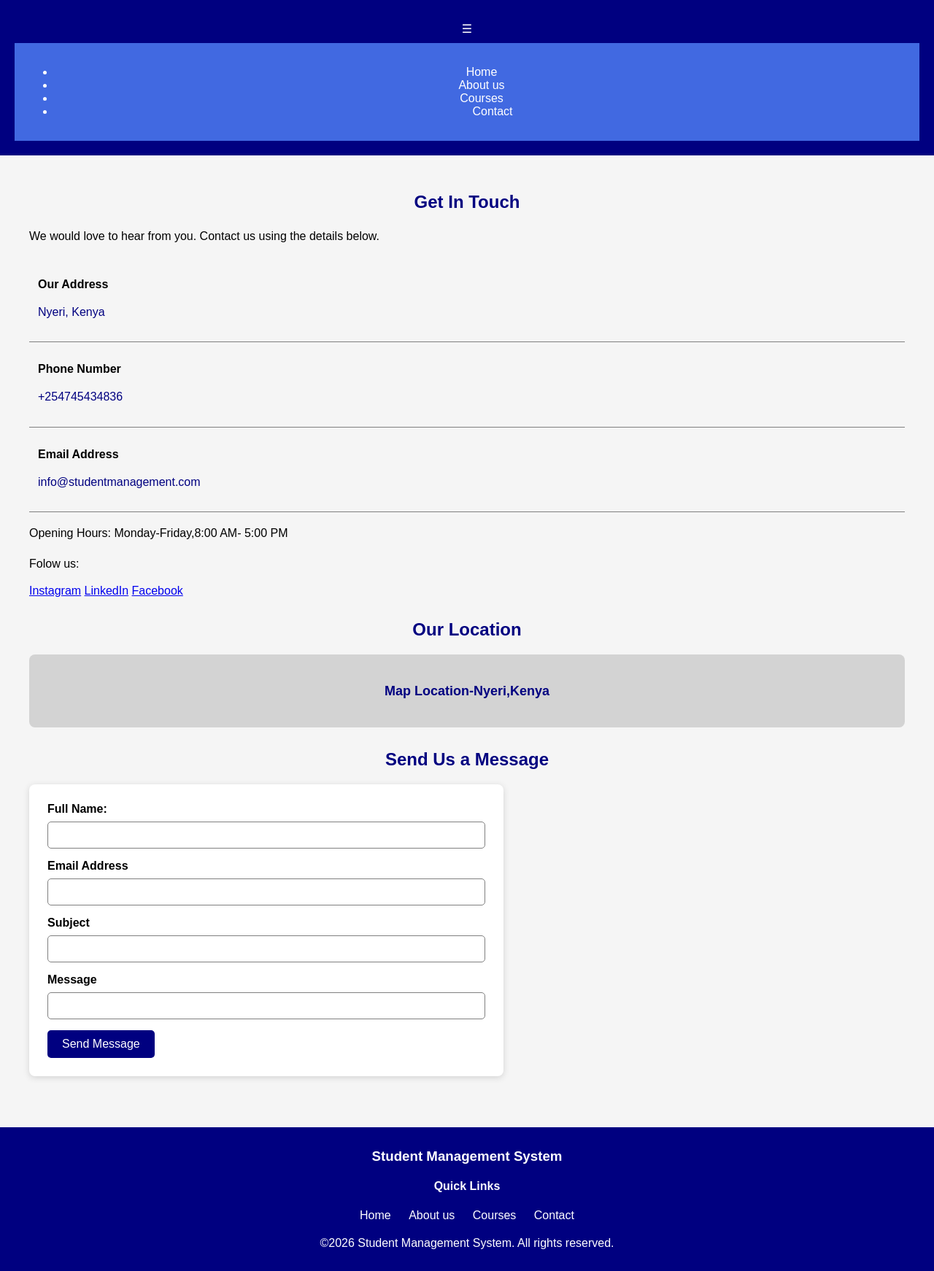
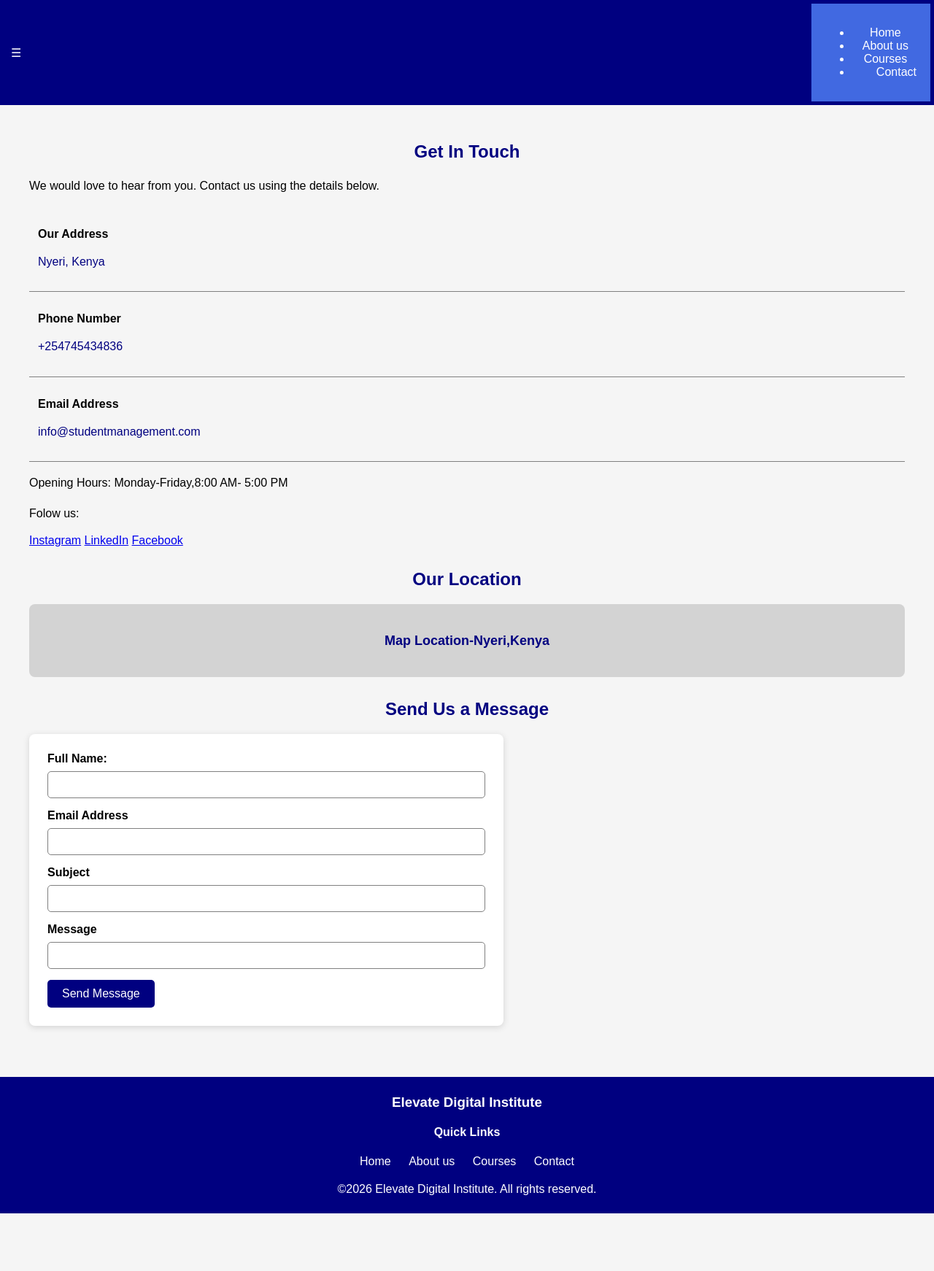
Before and after one commit to PaulineGMDEV/Week3-Assignment, a plain HTML site: page contact.html in a window 1280 px wide. Shown: the whole page at 73% size. After the commit the page ends 1663 px from the top, so only its background shows below. Drawn offline with Linux system fonts and the light colour scheme.

Commit message:
added more styling

```diff
--- a/contact.html
+++ b/contact.html
@@ -79,7 +79,7 @@
     </main>
 
 <footer>
-    <h3>Student Management System</h3>
+    <h3>Elevate Digital Institute</h3>
 
     <h4>Quick Links</h4>
     <a href="index.html">Home</a>
@@ -87,7 +87,7 @@
     <a href="courses.html">Courses</a>
     <a href="contact.html">Contact</a>
 
-    <p>&copy;2026 Student Management System. All rights reserved.</p>
+    <p>&copy;2026 Elevate Digital Institute. All rights reserved.</p>
 </footer>
     <script src="js/script.js"></script>
 </body>
--- a/css/style.css
+++ b/css/style.css
@@ -10,16 +10,20 @@ body {
 header {
     background-color: navy;
     color: white;
-    padding: 20px;
-    text-align: center;
+    padding: 5px;
+    display: flex;
+    justify-content: space-between;
 }
 
 h1,h2,h3{
     font-family:Arial, Helvetica, sans-serif;
 
 }
+.hero p{
+    text-align: center;
+    font-size: 20px;
 
-
+}
 
 button {
     background-color: navy;
@@ -195,7 +199,7 @@ footer {
 background-color:navy;
 color:white;
 text-align: center;
-padding: 10px;
+padding: 5px;
 margin-top: 10px;
 }
 
@@ -263,3 +267,11 @@ footer a:hover {
     margin:0;
     color: navy;
 }
+.menu-toggle {
+    background-color: navy;
+    color: white;
+    border: none;
+    padding: 10px; 15px;
+    float:right;
+
+}
--- a/js/script.js
+++ b/js/script.js
@@ -12,7 +12,7 @@ studentForm.addEventListener("submit",function(event){
         age:document.getElementById("age").value,
         gender:document.getElementById("gender").value,
         course:document.getElementById("course").value,
-        marks:Number(document.ElementById("marks").value,
+        marks:Number(document.getElementById("marks").value,
     };
     students.push(student);
     displayStudents();
```
Also changed, not shown: about.html (+2 -2 lines), courses.html (+2 -2 lines), index.html (+6 -8 lines).
